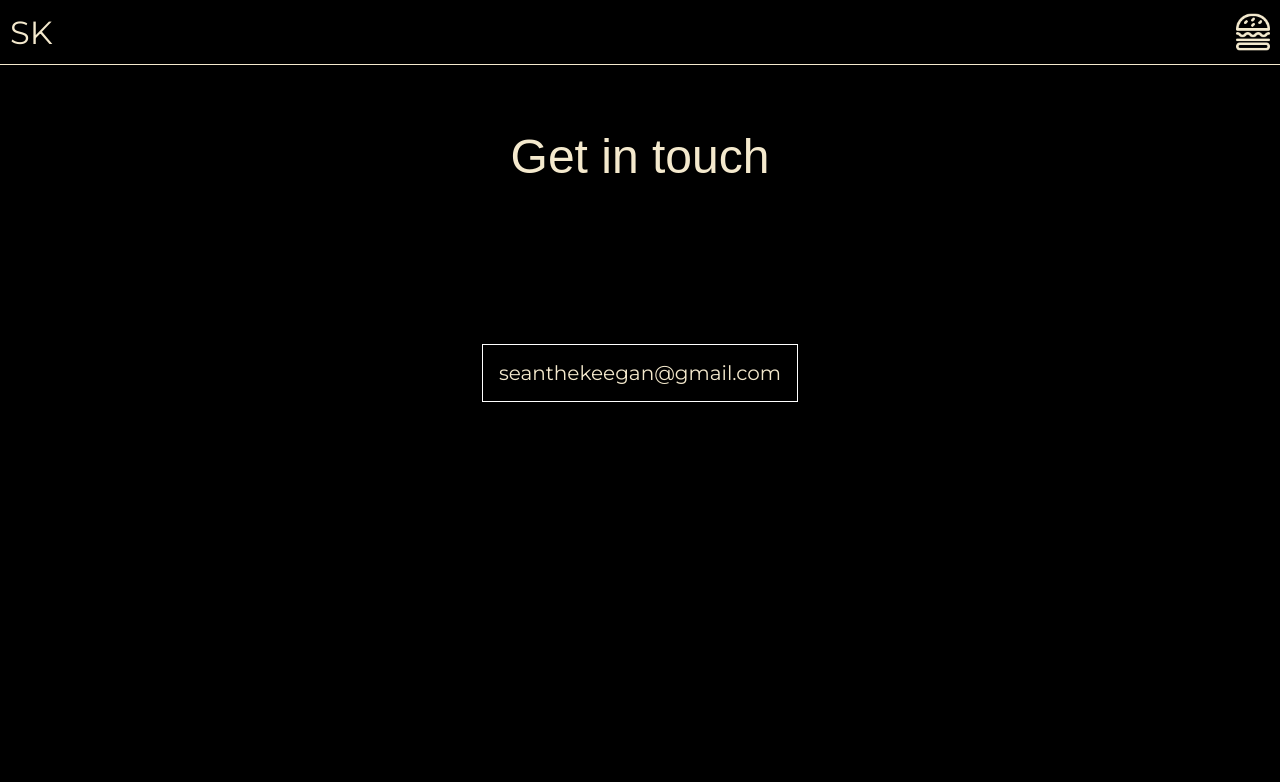
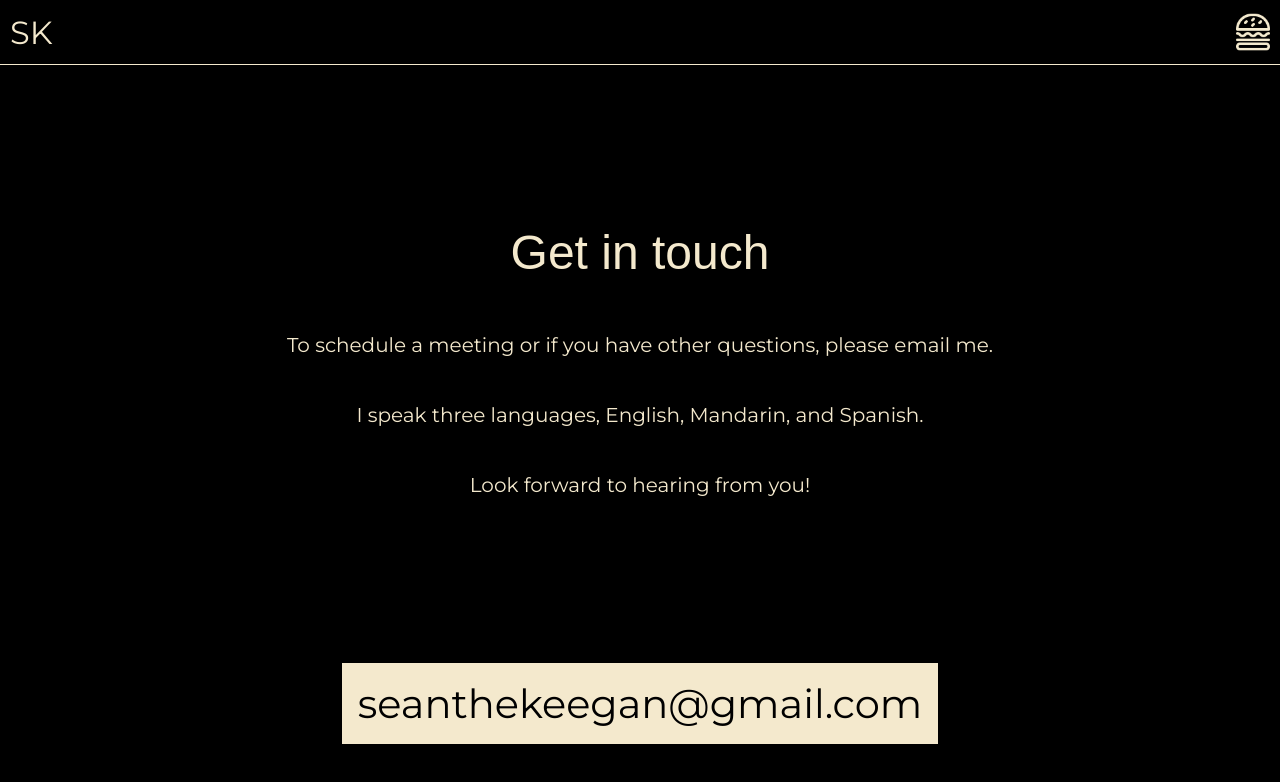
Before and after one commit to amberwhizin/seans_site, a Next.js app: page /music/contact in a window 1280 px wide. Shown: the top 782 px of the page. Built offline with nearby package versions, Linux system fonts and the light colour scheme.

Commit message:
music contact same

```diff
--- a/pages/music/contact.js
+++ b/pages/music/contact.js
@@ -4,36 +4,73 @@ import { useIsTabletOrMobile } from '../../hooks';
 const Container = styled.div`
   display: flex;
   flex-direction: column;
-  margin: 2rem;
-  text-align: center;
   align-items: center;
-`;
-
-const Description = styled.p`
-  margin: 0 auto;
-  padding: 4rem;
-  font-size: 2rem;
-  display: flex;
-  align-items: center;
-  @media (max-width: 1438px) {
+  @media screen and (max-width: 1438px) {
     text-align: center;
-    font-size: 20px;
-    padding: 3rem;
   }
 `;
 
-const EmailBorder = styled.p`
-  border: 1px solid white;
+const TextContainer = styled.div`
+  margin-top: 2.5rem;
+  margin-bottom: 3rem;
+  width: 800px;
+  height: 700px;
+  font-size: 1.5rem;
+  display: flex;
+  flex-direction: column;
+  align-items: center;
+  @media (max-width: 1438px) {
+    font-size: 20px;
+    width: 90%;
+    margin-top: 8rem;
+    margin-bottom: 8rem;
+  }
+  @media (max-width: 1024px) {
+    font-size: 30px;
+    margin-top: 5rem;
+    margin-bottom: 32.5rem;
+  }
+  @media screen and (max-width: 414px) {
+    margin-top: 4rem;
+    margin-bottom: 5.5rem;
+    width: 95%;
+  }
+`;
+
+const Text = styled.div`
+  padding: 1rem;
+  padding-left: 4rem;
+  padding-right: 4rem;
+  line-height: 40px;
+  @media screen and (max-width: 1438px) {
+    padding: 1rem;
+    padding-left: 3rem;
+    padding-right: 3rem;
+    line-height: 35px;
+  }
+  @media screen and (max-width: 414px) {
+    font-size: 20px;
+  }
+`;
+
+const EmailBorder = styled.div`
+  background-color: #f4e9cd;
   text-align: center;
-  padding: 2rem;
-  font-size: 2.5rem;
+  margin-top: 9rem;
+  padding: 1rem;
+  font-size: 3rem;
+  color: black;
   @media (max-width: 1438px) {
-    padding: 1rem;
     margin: 2rem;
-    font-size: 20px;
+    margin-top: 9rem;
+    font-size: 40px;
     display: flex;
     align-items: center;
     justify-content: center;
+  }
+  @media (max-width: 414px) {
+    font-size: 20px;
+    margin-top: 2rem;
   }
 `;
 
@@ -44,18 +81,36 @@ const Contact = ({ copy }) => {
     <Container id="contact">
       {!isTabletOrMobile && (
         <>
-          <h1>{contact.title}</h1>
-          <Description>{contact.blurb}</Description>
-          <Description>
+          <TextContainer>
+            <h1>{contact.title}</h1>
+            <Text>
+              {contact.blurb1}
+              <br />
+              <br />
+              {contact.blurb2}
+              <br />
+              <br />
+              {contact.blurb3}
+            </Text>
             <EmailBorder>{contact.email}</EmailBorder>
-          </Description>
+          </TextContainer>
         </>
       )}
       {isTabletOrMobile && (
         <>
-          <h1>{contact.title}</h1>
-          <Description>{contact.blurb}</Description>
-          <EmailBorder>{contact.email}</EmailBorder>
+          <TextContainer>
+            <h1>{contact.title}</h1>
+            <Text>
+              {contact.blurb1}
+              <br />
+              <br />
+              {contact.blurb2}
+              <br />
+              <br />
+              {contact.blurb3}
+            </Text>
+            <EmailBorder>{contact.email}</EmailBorder>
+          </TextContainer>
         </>
       )}
     </Container>
--- a/pages/tutoring/contact.js
+++ b/pages/tutoring/contact.js
@@ -13,6 +13,7 @@ const Container = styled.div`
     linear-gradient(127deg, rgb(249, 249, 253), rgba(0, 255, 0, 0) 70.71%),
     linear-gradient(336deg, rgb(205, 207, 238), rgba(0, 0, 255, 0) 70.71%);
 `;
+
 
 const TextContainer = styled.div`
  box-shadow: -0em 0 0.4em #d1d7e2, -0em 0 0.4em #d1d7e2;
```
